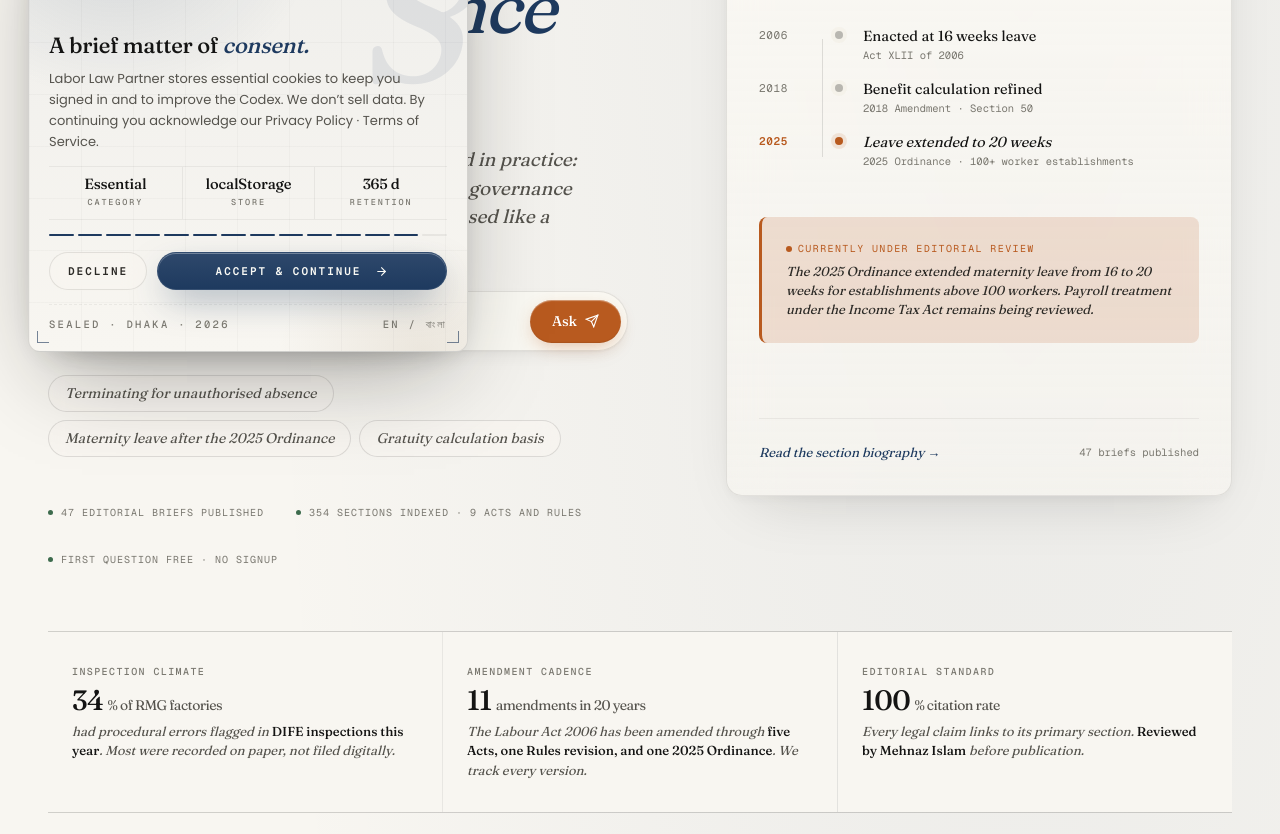
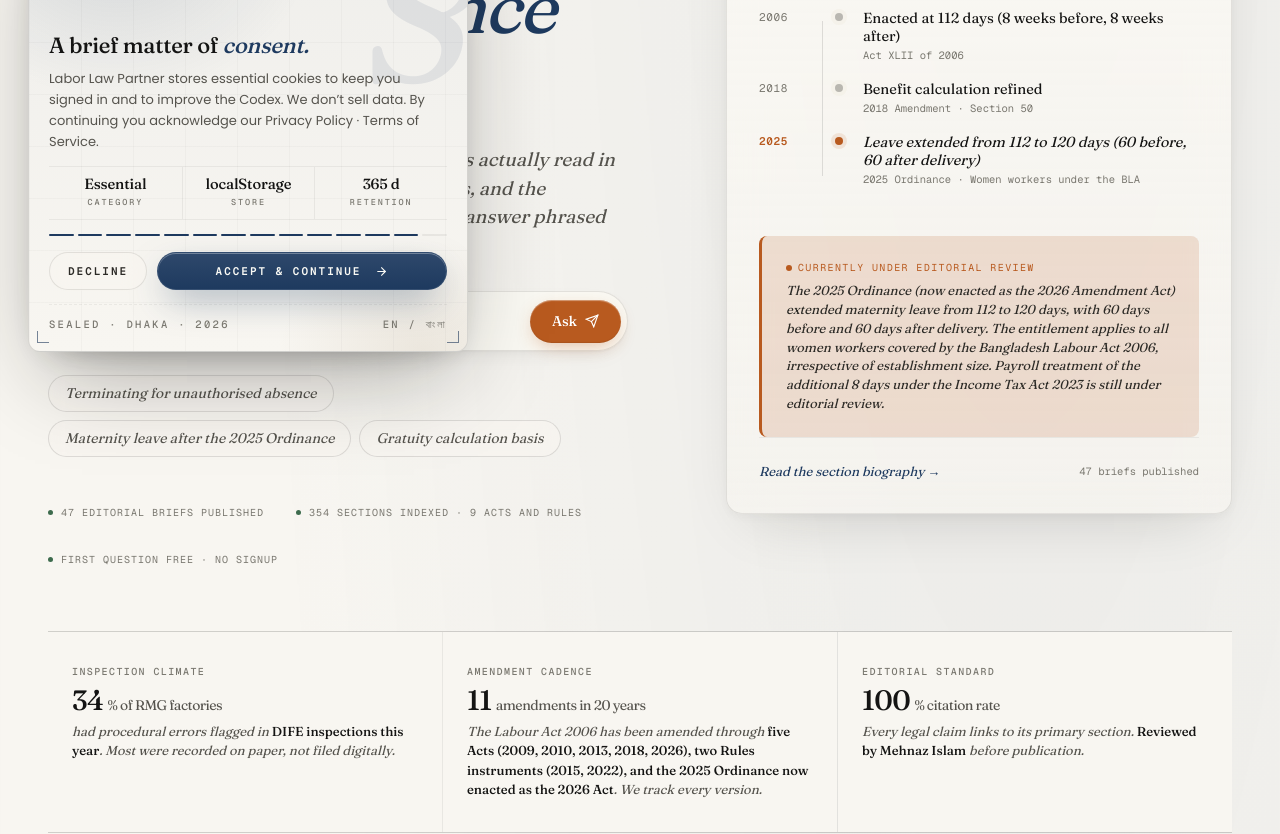
Before and after one commit to austroboy/llp-frontend, a Next.js app: page / in a window 1280 px wide. Shown: the part 420-1254 px from the top of the page. Built offline with nearby package versions, Linux system fonts and the light colour scheme; no server answers.

Commit message:
Updated home UI and services section

```diff
--- a/src/components/landing/landing-page.tsx
+++ b/src/components/landing/landing-page.tsx
@@ -70,7 +70,7 @@ const INSIGHTS: Insight[] = [
     desc: (
       <>
         The Labour Act 2006 has been amended through{" "}
-        <strong>five Acts, one Rules revision, and one 2025 Ordinance</strong>.
+        <strong>five Acts (2009, 2010, 2013, 2018, 2026), two Rules instruments (2015, 2022), and the 2025 Ordinance now enacted as the 2026 Act</strong>.
         We track every version.
       </>
     ),
@@ -100,7 +100,7 @@ const CORPUS: CorpusItem[] = [
   {
     name: "Bangladesh Labour Act, 2006",
     rollup:
-      "with Labour Rules 2015, five amending Acts, the 2022 Rules Amendment, and the 2025 Ordinance",
+      "with Labour Rules 2015, five amending Acts (2009, 2010, 2013, 2018, 2026), the 2022 Rules Amendment, and the 2025 Ordinance enacted into the 2026 Act",
     stats: (
       <>
         <span>
@@ -226,7 +226,7 @@ const PULSE: PulseBrief[] = [
     date: "04 Apr 2026",
     title: "The 2025 Ordinance on maternity, unpacked.",
     desc:
-      "What the 20-week extension means for 100-plus worker establishments, and how it interacts with the Provident Fund Rules on the tax side.",
+      "What the extension from 112 to 120 days means for women workers under the BLA, and how the additional 8 days interact with the Provident Fund Rules on the tax side.",
     kind: "Brief · Section 46",
   },
   {
@@ -354,7 +354,7 @@ export function LandingPage() {
                 <em>Bangladesh labor and compliance law.</em>
               </motion.h1>
               <motion.p variants={fadeUp} className="lf-hero-deck">
-                We read the Labor Act the way it is actually read in practice:
+                We read the Bangladesh Labour Act the way it is actually read in practice:
                 alongside the tax code, the safety rules, and the governance
                 framework. Ask a question. Get an answer phrased like a
                 conversation, cited like a statute.
@@ -591,10 +591,11 @@ export function LandingPage() {
           >
             <span className="lf-pulse-review-label">Currently under review</span>
             <p className="lf-pulse-review-text">
-              The 2025 Ordinance's maternity leave extension created a
-              tax-treatment question for the benefit above 16 weeks. The NBR
-              has not yet clarified. We are tracking circulars weekly and
-              expect editorial guidance by <strong>mid-May 2026</strong>.
+              Bangladesh's maternity benefit has long been treated as tax-free
+              in practice, but the 2025 extension from 112 to 120 days raises a
+              new question about whether the additional 8 days receives the same
+              treatment. We have not found a specific NBR circular addressing
+              that incremental period and are monitoring for any formal guidance.
             </p>
           </motion.div>
         </section>
@@ -712,6 +713,7 @@ export function LandingPage() {
                   <strong>Mehnaz Islam</strong> · Operations{" "}
                   <strong>Shumon Ahmed</strong> and{" "}
                   <strong>Muhib Hossain</strong> · Technology{" "}
+                  <strong>Rasel Miah</strong>
                 </p>
               </div>
             </div>
@@ -915,7 +917,7 @@ type DeskEvent = {
 const DESK_EVENTS: DeskEvent[] = [
   {
     year: "2006",
-    title: "Enacted at 16 weeks leave",
+    title: "Enacted at 112 days (8 weeks before, 8 weeks after)",
     meta: "Act XLII of 2006",
     state: "historical",
   },
@@ -927,8 +929,8 @@ const DESK_EVENTS: DeskEvent[] = [
   },
   {
     year: "2025",
-    title: "Leave extended to 20 weeks",
-    meta: "2025 Ordinance · 100+ worker establishments",
+    title: "Leave extended from 112 to 120 days (60 before, 60 after delivery)",
+    meta: "2025 Ordinance · Women workers under the BLA",
     state: "current",
   },
 ];
@@ -979,9 +981,12 @@ function DeskCard({ onClick }: { onClick: () => void }) {
       <div className="lf-desk-obs">
         <div className="lf-desk-obs-label">Currently under editorial review</div>
         <p className="lf-desk-obs-text">
-          The 2025 Ordinance extended maternity leave from 16 to 20 weeks for
-          establishments above 100 workers. Payroll treatment under the Income
-          Tax Act remains being reviewed.
+          The 2025 Ordinance (now enacted as the 2026 Amendment Act) extended
+          maternity leave from 112 to 120 days, with 60 days before and 60
+          days after delivery. The entitlement applies to all women workers
+          covered by the Bangladesh Labour Act 2006, irrespective of
+          establishment size. Payroll treatment of the additional 8 days under
+          the Income Tax Act 2023 is still under editorial review.
         </p>
       </div>
       <div className="lf-desk-foot">
```
